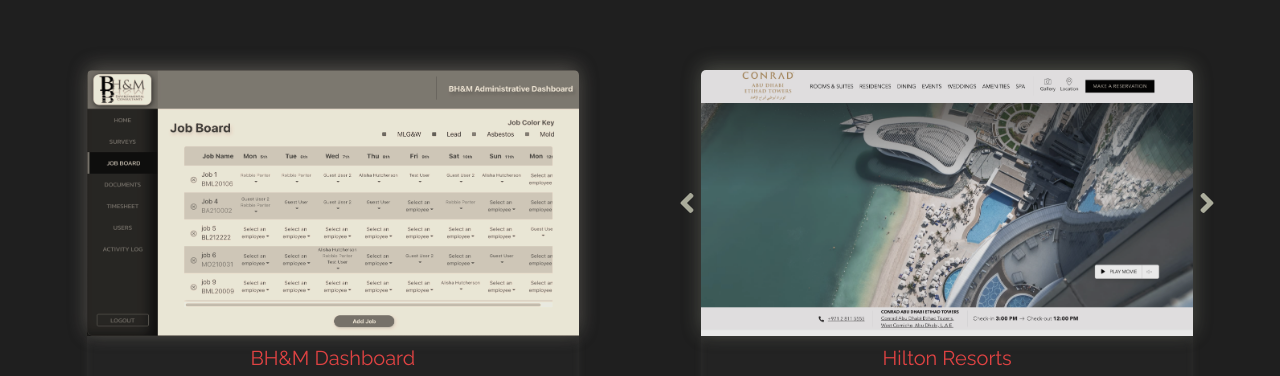
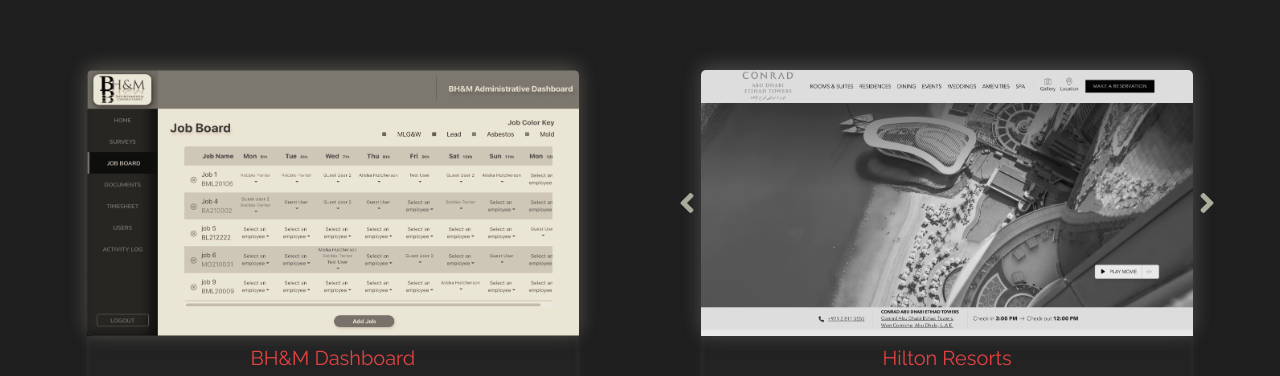
Before and after one commit to Hammurobbie/portfolio, a React (Create React App) app: page / in a window 1280 px wide. Shown: the part 785-1161 px from the top of the page. Built offline with nearby package versions, Linux system fonts and the light colour scheme; a web font is replaced by a local one.

Commit message:
carou grayscale

```diff
--- a/src/index.css
+++ b/src/index.css
@@ -158,7 +158,7 @@
 
 .trans {
   transition: .3s ease-in-out;
-  filter: blur(0px);
+  filter: grayscale(100%) blur(0px);
 }
 
 .transBlur {
@@ -168,13 +168,13 @@
 
 .transRight {
   transition: .3s ease-in-out;
-  filter: blur(3px);
+  filter: grayscale(100%) blur(3px);
   /* transform: translate(5px, 0px); */
 }
 
 .transLeft {
   transition: .3s ease-in-out;
-  filter: blur(3px);
+  filter: grayscale(100%) blur(3px);
   /* transform: translate(-5px, 0px); */
 }
 
```
